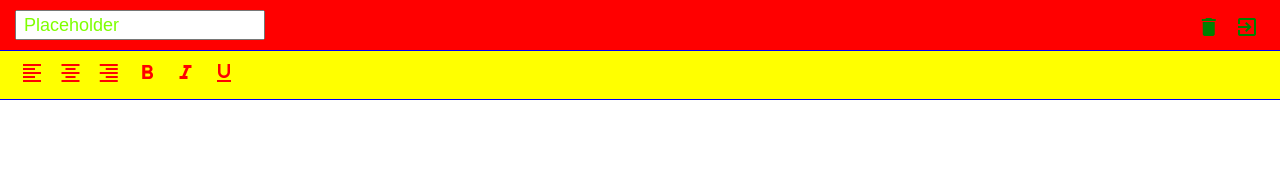
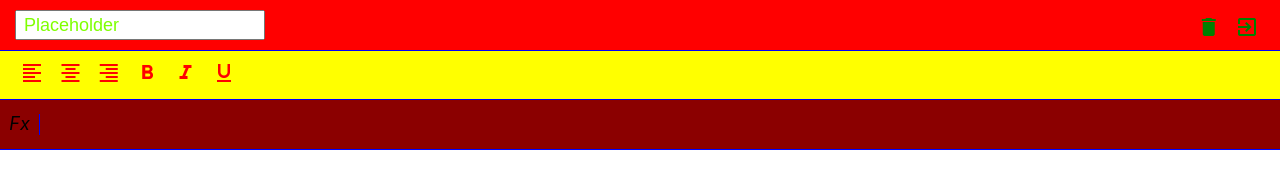
Before and after one commit to jugosoft/CustomExcel, a website built with webpack: page src/index.html in a window 1280 px wide. Built offline with nearby package versions, Linux system fonts and the light colour scheme.

Commit message:
Second toolbar

```diff
--- a/src/index.html
+++ b/src/index.html
@@ -49,7 +49,8 @@
             </div>
 
             <div class="excel__formula">
-
+                <div class="info">Fx</div>
+                <div class="input" contenteditable></div>
             </div>
 
             <div class="excel__table">
--- a/src/scss/_variables.scss
+++ b/src/scss/_variables.scss
@@ -3,6 +3,10 @@ $header-colour: red;
 
 $toolbar-height: 50px;
 $toolbar-colour: yellow;
+
+$formula-height: 50px;
+$formula-colour: darkred;
+$info-cell-width: 40px;
 
 $border-colour: blue;
 $border-colour-hover: grey;
--- a/src/scss/formula.scss
+++ b/src/scss/formula.scss
@@ -2,5 +2,31 @@
 @import "mixins";
 
 .excel__formula {
+    background-color: $formula-colour;
+    position: absolute;
+    left: 0;
+    right: 0;
+    top: $header-height + $toolbar-height;
+    height: $formula-height;
+    display: flex;
+    align-items: center;
+    border-bottom: 1px solid $border-colour;
 
+    & .info {
+        font-size: 18px;
+        font-style: italic;
+        min-width: $info-cell-width;
+        text-align: center;
+        border-right: 1px solid $border-colour;
+    }
+
+    & .input {
+        padding: 20px;
+        font-size: 15px;
+        font-style: oblique;
+        width: 100%;
+        height: 100%;
+        outline: none;
+        line-height: 50%;
+    }
 }
```
